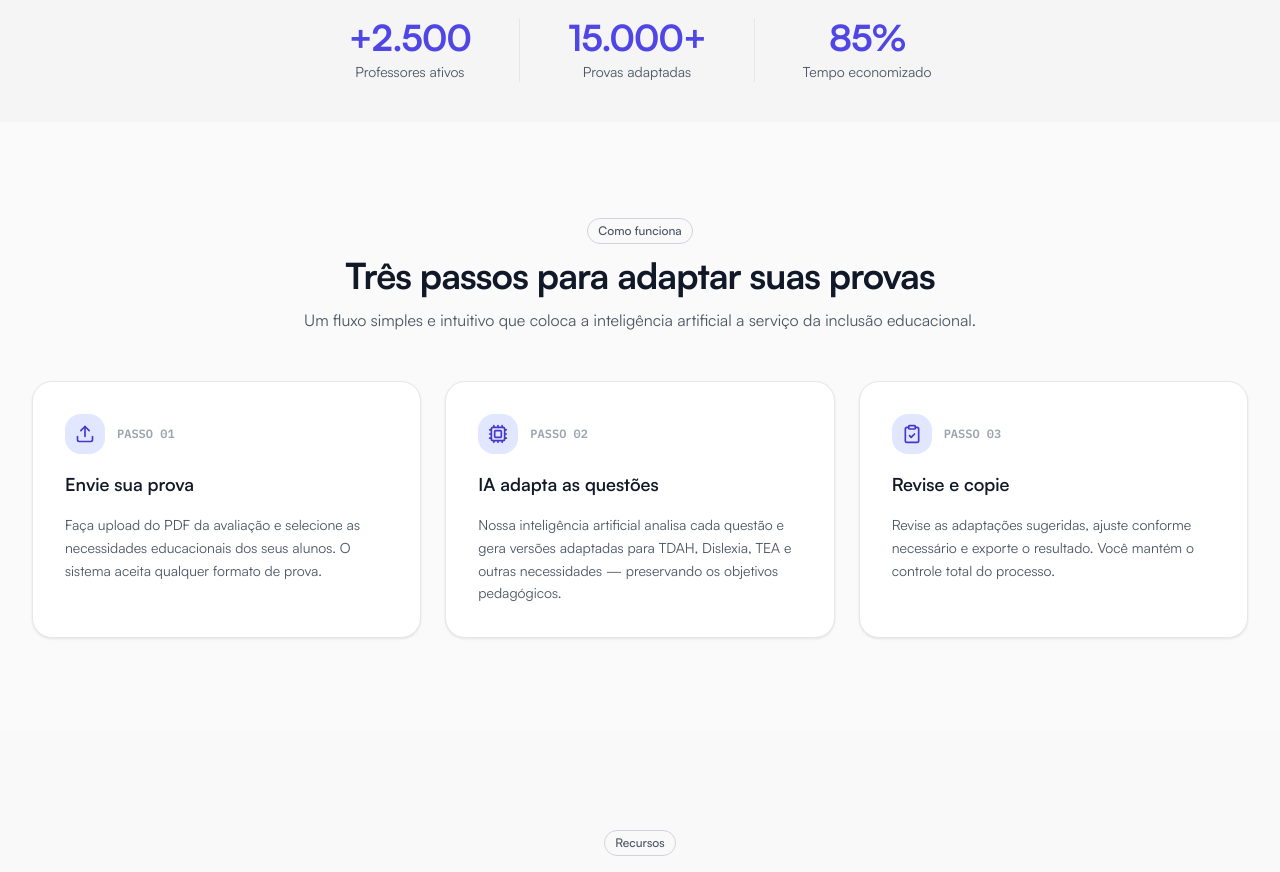
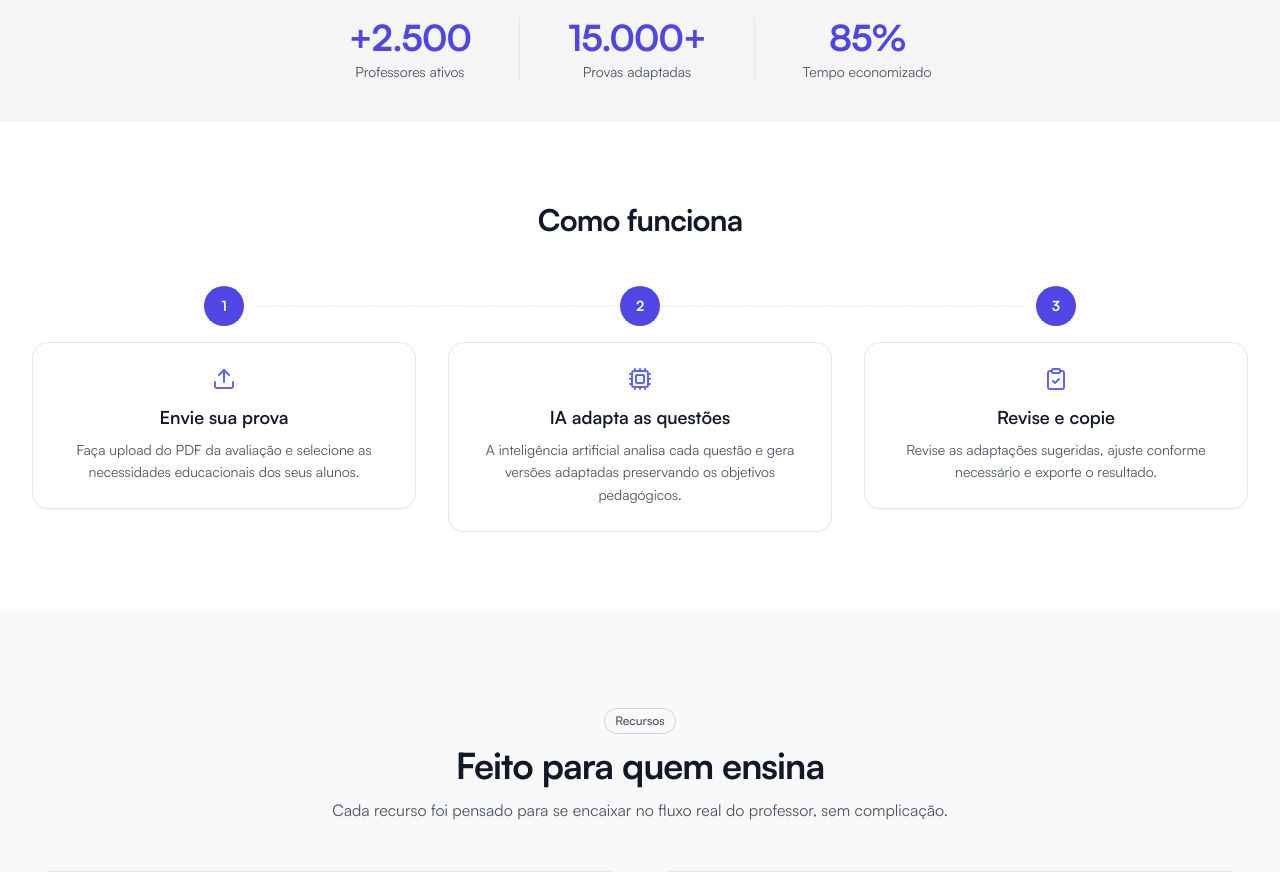
Before and after one commit to duartedieg0/PrismaV4, a Next.js app: page / in a window 1280 px wide. Shown: the part 560-1432 px from the top of the page. Built offline with nearby package versions, Linux system fonts and the light colour scheme.

Commit message:
refactor: redesign FlowSection with numbered steps and connector line

```diff
--- a/src/features/public-experience/components/flow-section.tsx
+++ b/src/features/public-experience/components/flow-section.tsx
@@ -1,59 +1,55 @@
-import { Card } from "@/design-system/components/card";
-import { Badge } from "@/design-system/components/badge";
 import { Upload, Cpu, ClipboardCheck } from "lucide-react";
 
 const steps = [
   {
-    number: "01",
+    number: "1",
     icon: Upload,
     title: "Envie sua prova",
-    description:
-      "Faça upload do PDF da avaliação e selecione as necessidades educacionais dos seus alunos. O sistema aceita qualquer formato de prova.",
+    description: "Faça upload do PDF da avaliação e selecione as necessidades educacionais dos seus alunos.",
   },
   {
-    number: "02",
+    number: "2",
     icon: Cpu,
     title: "IA adapta as questões",
-    description:
-      "Nossa inteligência artificial analisa cada questão e gera versões adaptadas para TDAH, Dislexia, TEA e outras necessidades — preservando os objetivos pedagógicos.",
+    description: "A inteligência artificial analisa cada questão e gera versões adaptadas preservando os objetivos pedagógicos.",
   },
   {
-    number: "03",
+    number: "3",
     icon: ClipboardCheck,
     title: "Revise e copie",
-    description:
-      "Revise as adaptações sugeridas, ajuste conforme necessário e exporte o resultado. Você mantém o controle total do processo.",
+    description: "Revise as adaptações sugeridas, ajuste conforme necessário e exporte o resultado.",
   },
 ];
 
 export function FlowSection() {
   return (
-    <section id="como-funciona" className="py-20 lg:py-24">
+    <section id="como-funciona" className="bg-white py-20">
       <div className="container-page">
-        <div className="mb-12 flex flex-col items-center gap-3 text-center">
-          <Badge variant="outline">Como funciona</Badge>
-          <h2 className="font-display text-3xl font-bold tracking-tight text-text-primary lg:text-4xl">
-            Três passos para adaptar suas provas
-          </h2>
-          <p className="max-w-2xl text-text-secondary">
-            Um fluxo simples e intuitivo que coloca a inteligência artificial a serviço da inclusão educacional.
-          </p>
-        </div>
+        <h2 className="mb-12 text-center text-3xl font-bold tracking-tight text-text-primary">
+          Como funciona
+        </h2>
 
-        <div className="grid gap-6 md:grid-cols-3">
+        <div className="relative grid gap-8 md:grid-cols-3">
+          {/* Dashed connector line (desktop only) */}
+          <div
+            className="absolute left-[calc(16.67%+20px)] right-[calc(16.67%+20px)] top-5 hidden h-px border-t border-dashed border-border-default md:block"
+            aria-hidden="true"
+          />
+
           {steps.map((step) => (
-            <Card key={step.number} variant="default" padding="lg" hover className="relative">
-              <div className="flex flex-col gap-4">
-                <div className="flex items-center gap-3">
-                  <span className="flex h-10 w-10 items-center justify-center rounded-xl bg-brand-100 text-brand-700">
-                    <step.icon className="h-5 w-5" />
-                  </span>
-                  <span className="font-code text-xs font-bold text-text-muted">PASSO {step.number}</span>
-                </div>
-                <h3 className="text-lg font-semibold text-text-primary">{step.title}</h3>
+            <div key={step.number} className="flex flex-col items-center text-center">
+              {/* Number circle */}
+              <div className="relative z-10 mb-4 flex h-10 w-10 items-center justify-center rounded-full bg-brand-600 text-sm font-bold text-white">
+                {step.number}
+              </div>
+
+              {/* Card */}
+              <div className="rounded-xl border border-border-default bg-white p-6 shadow-xs">
+                <step.icon className="mx-auto mb-3 h-6 w-6 text-brand-500" />
+                <h3 className="mb-2 text-lg font-semibold text-text-primary">{step.title}</h3>
                 <p className="text-sm leading-relaxed text-text-secondary">{step.description}</p>
               </div>
-            </Card>
+            </div>
           ))}
         </div>
       </div>
```
